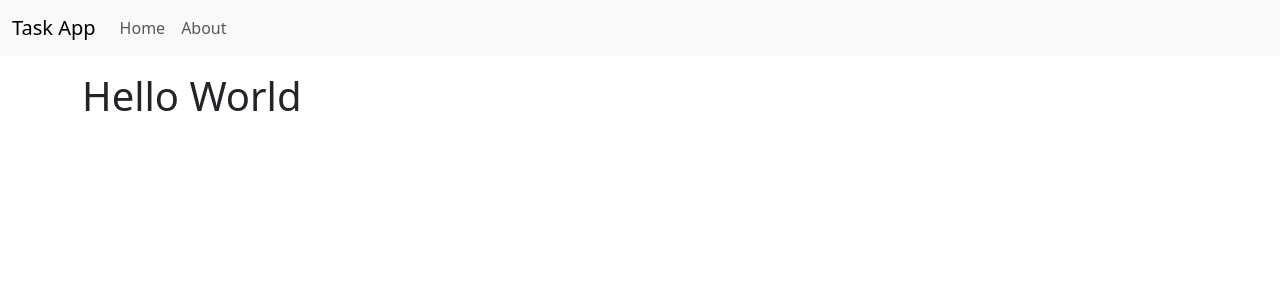
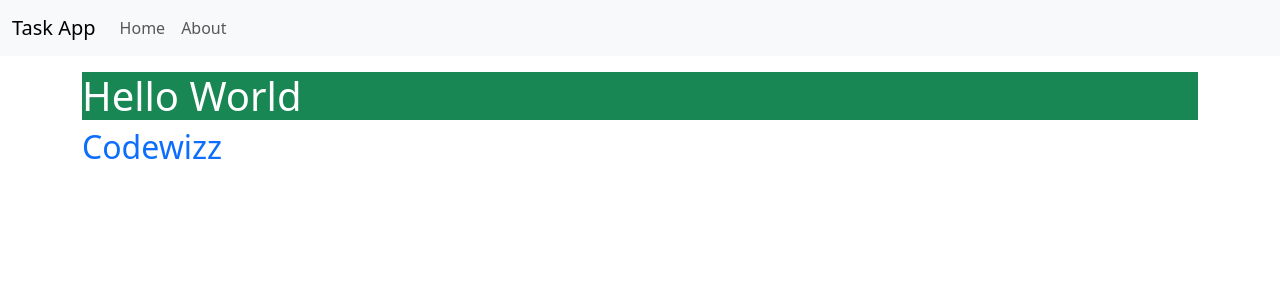
Before and after one commit to cckcoder/vue-js-task-app, a Vue app: page / in a window 1280 px wide. Shown: the top 300 px of the page. Built offline with nearby package versions, Linux system fonts and the light colour scheme.

Commit message:
update: v-bind
Signed-off-by: codewizz_thinkpad <codewizz@cckcoder.cc>

```diff
--- a/src/views/HomeView.vue
+++ b/src/views/HomeView.vue
@@ -1,7 +1,15 @@
-<script setup></script>
+<script setup>
+import { ref } from 'vue';
+
+const myName = ref('Codewizz');
+const txtColor = ref('text-primary');
+const bgColor = ref('text-bg-success');
+
+</script>
 
 <template>
   <main>
-    <h1>Hello World</h1>
+    <h1 :class="bgColor">Hello World</h1>
+    <h2 :class="txtColor">{{ myName }}</h2>
   </main>
 </template>
```
